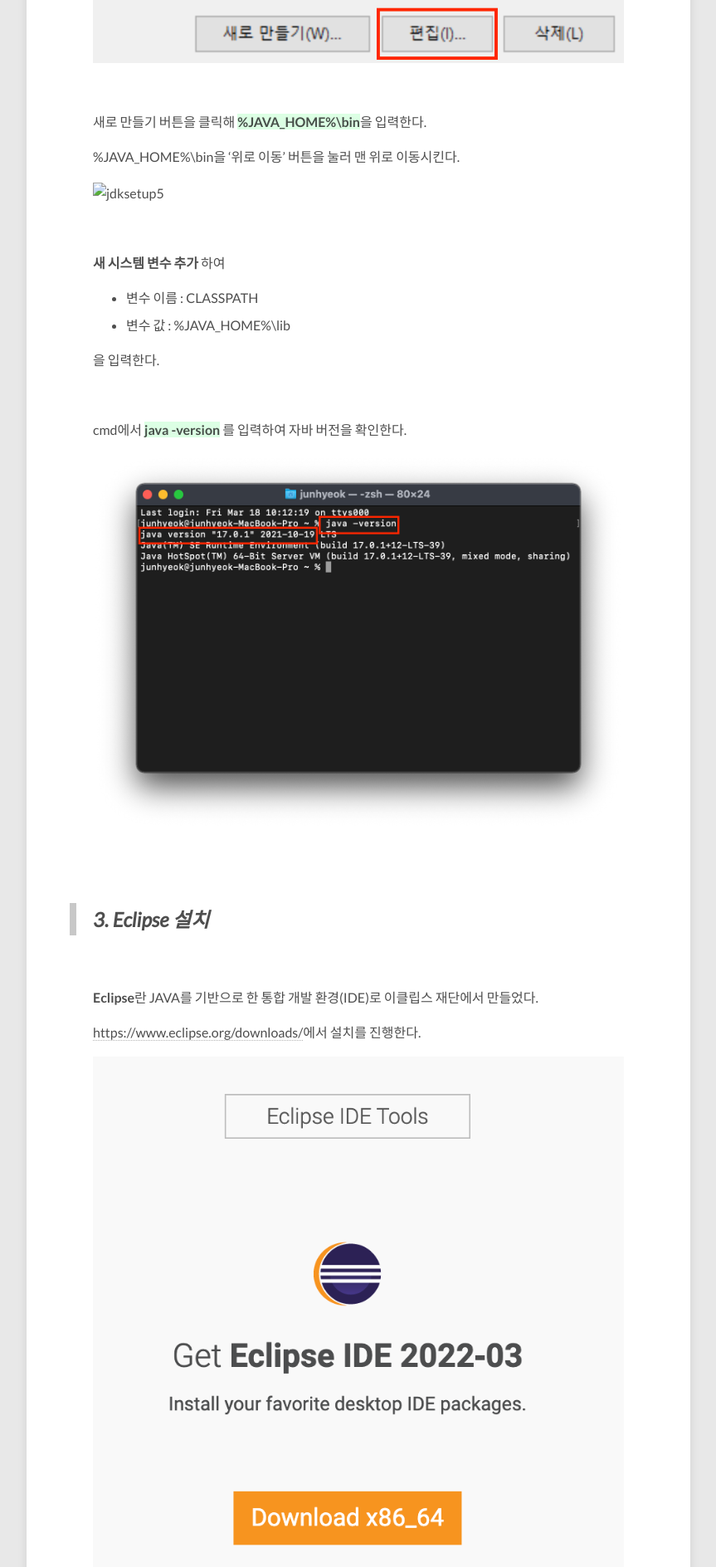
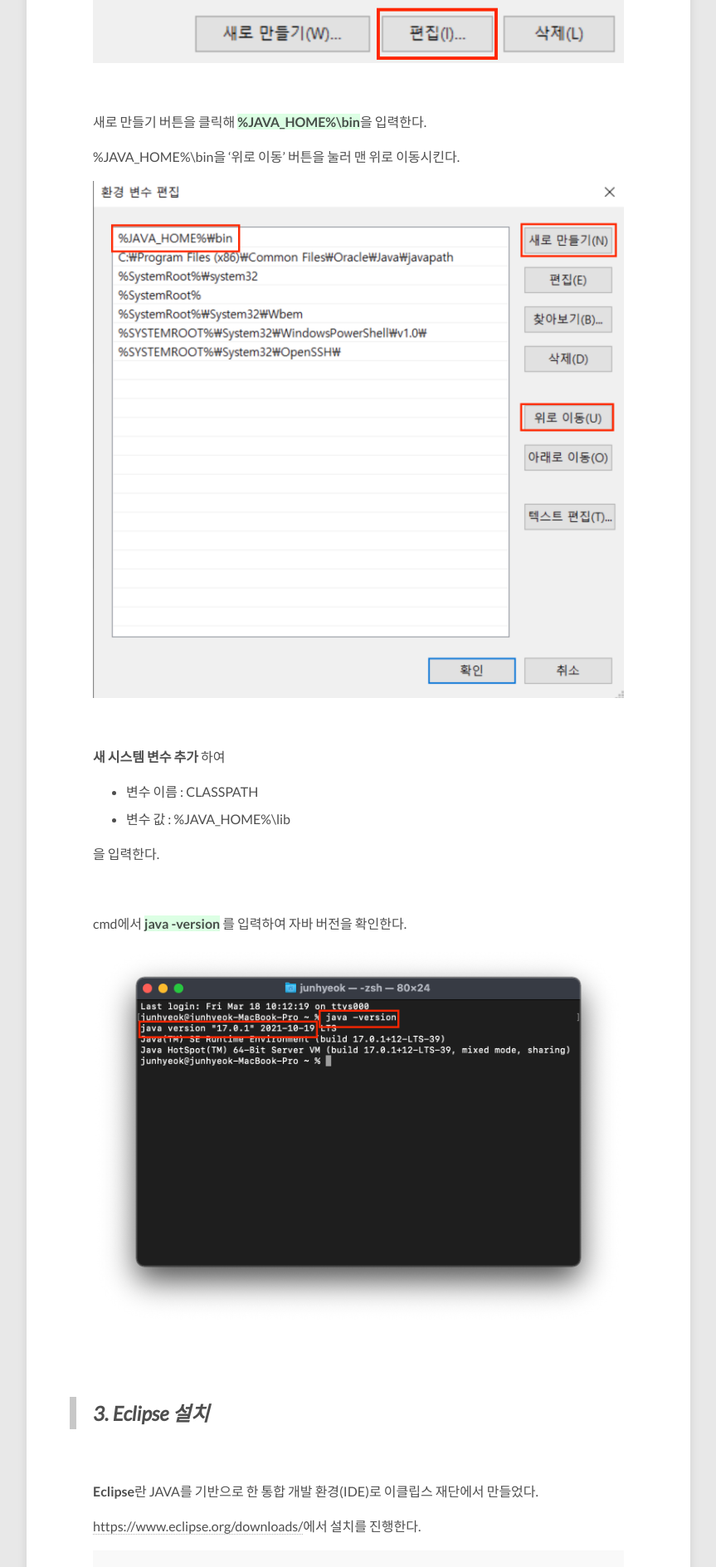
Before and after one commit to wnsgur9137/wnsgur9137.github.io, a Jekyll site: the page built from _posts/2022-03-19-eclipse-setup.md, in a window 1280 px wide. Shown: the part 3408-5296 px from the top of the page at 83% size, without its empty margins (208-1071 px from the left). Built offline with Jekyll 4.4.1, drawn with Linux system fonts in a browser that asks for light colours; nearby versions of some CDN libraries; comment, search, counter and statistics services are not loaded.

Commit message:
Update 2022-03-19-eclipse-setup.md

```diff
--- a/_posts/2022-03-19-eclipse-setup.md
+++ b/_posts/2022-03-19-eclipse-setup.md
@@ -63,7 +63,7 @@ comments: true
 
 %JAVA_HOME%\bin을 '위로 이동' 버튼을 눌러 맨 위로 이동시킨다.
 
-![jdksetup5](/iamges/eclipseSetup/jdksetup5.png)
+![jdksetup5](/images/eclipseSetup/jdksetup5.png)
 
 <br>
 
```
